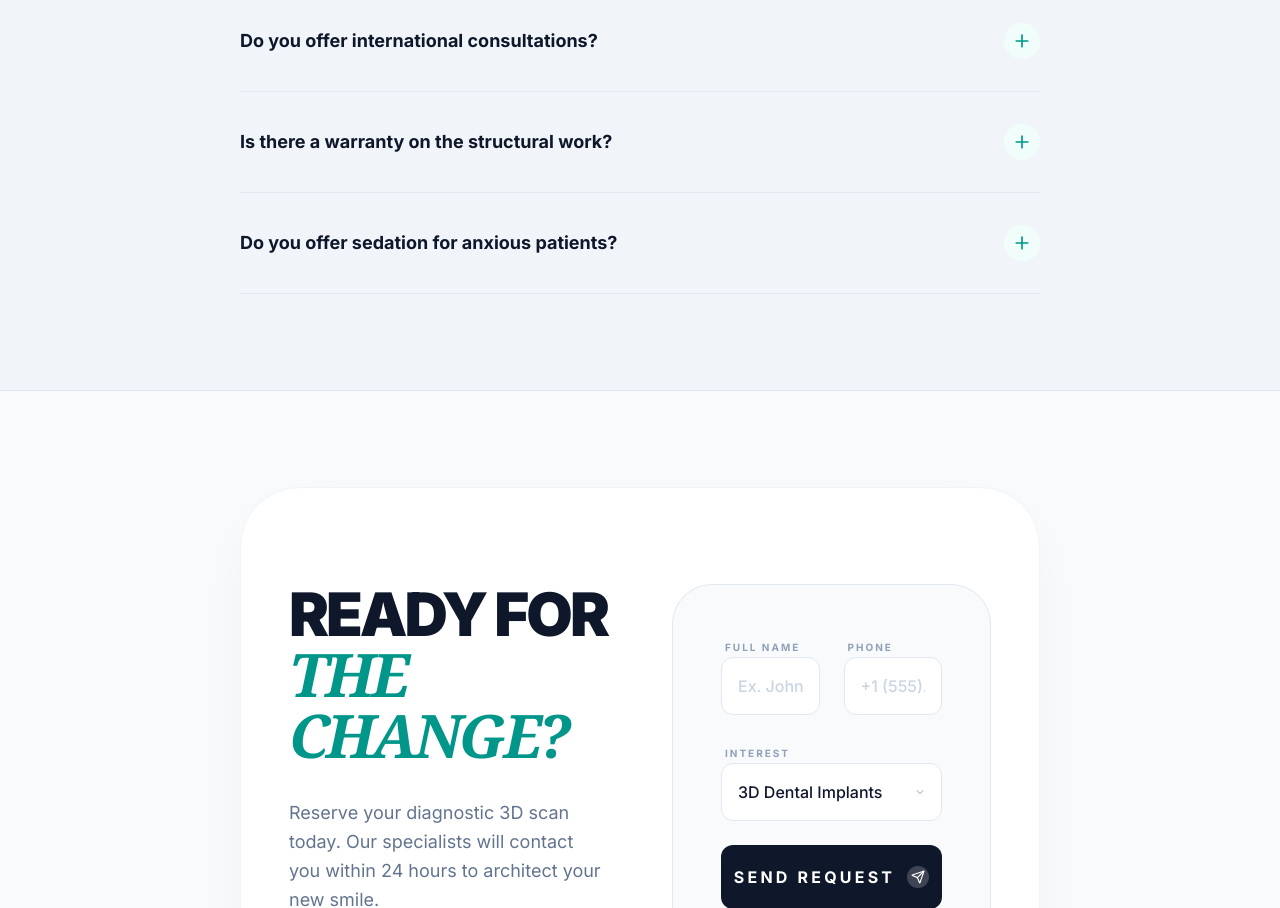
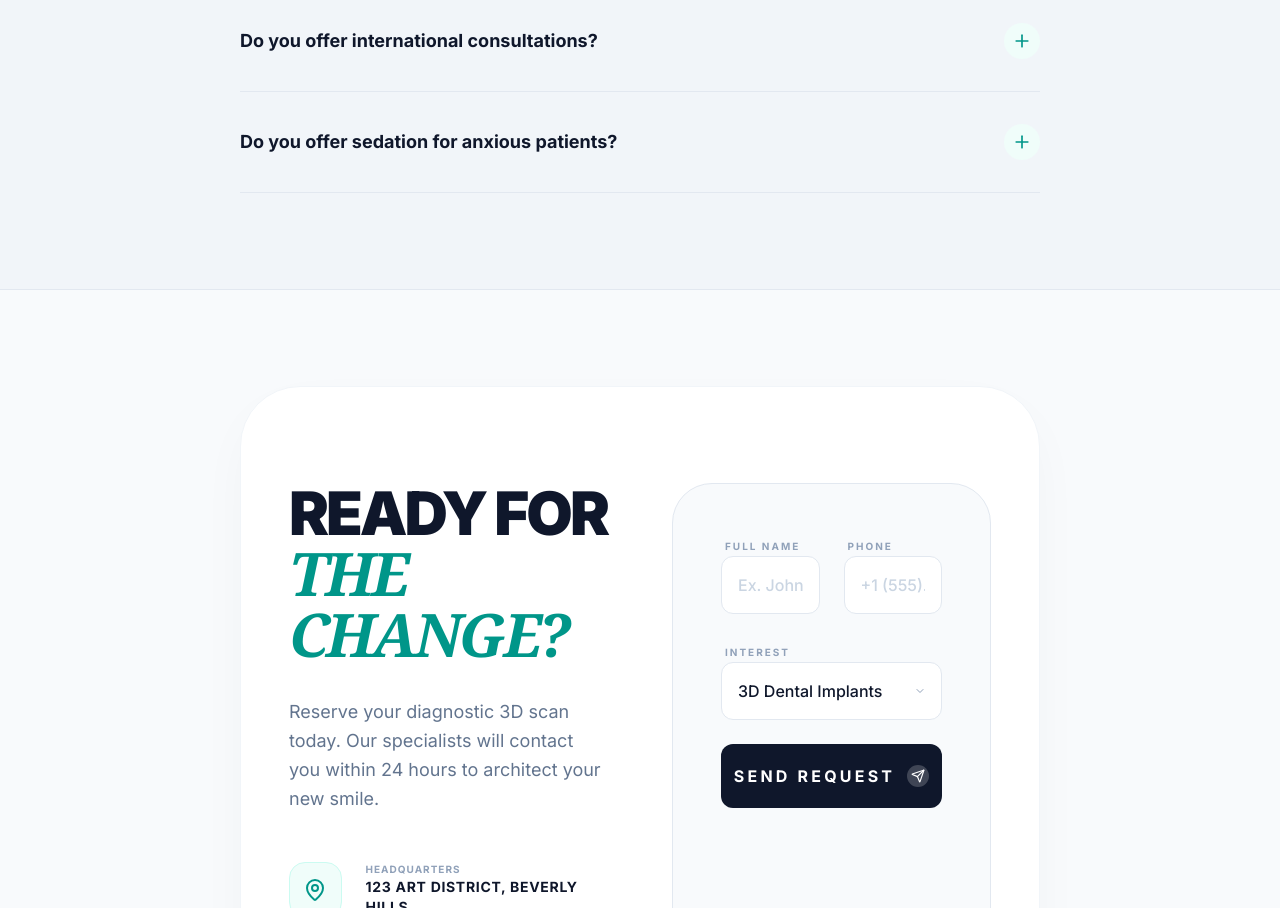
Before and after one commit to Chirantanv19/TrueSmile, a Next.js app: page /home in a window 1280 px wide. Shown: the part 3840-4748 px from the top of the page. Built offline with nearby package versions, Linux system fonts and the light colour scheme.

Commit message:
add the files

```diff
--- a/src/components/FAQ.tsx
+++ b/src/components/FAQ.tsx
@@ -24,10 +24,10 @@ const faqs = [
     q: "Do you offer international consultations?",
     a: "Yes, we prioritize our global clients. We can conduct a full preliminary assessment via 3D video link and coordinate your travel for the physical procedures."
   },
-  {
-    q: "Is there a warranty on the structural work?",
-    a: "Yes. All our architectural procedures come with a 5-year structural integrity guarantee, provided you attend your bi-annual maintenance scans."
-  },
+  // {
+  //   q: "Is there a warranty on the structural work?",
+  //   a: "Yes. All our architectural procedures come with a 5-year structural integrity guarantee, provided you attend your bi-annual maintenance scans."
+  // },
   {
     q: "Do you offer sedation for anxious patients?",
     a: "We provide a full range of comfort options, from nitrous oxide to IV sedation, ensuring a zero-stress, sleep-like experience during treatment."
```
